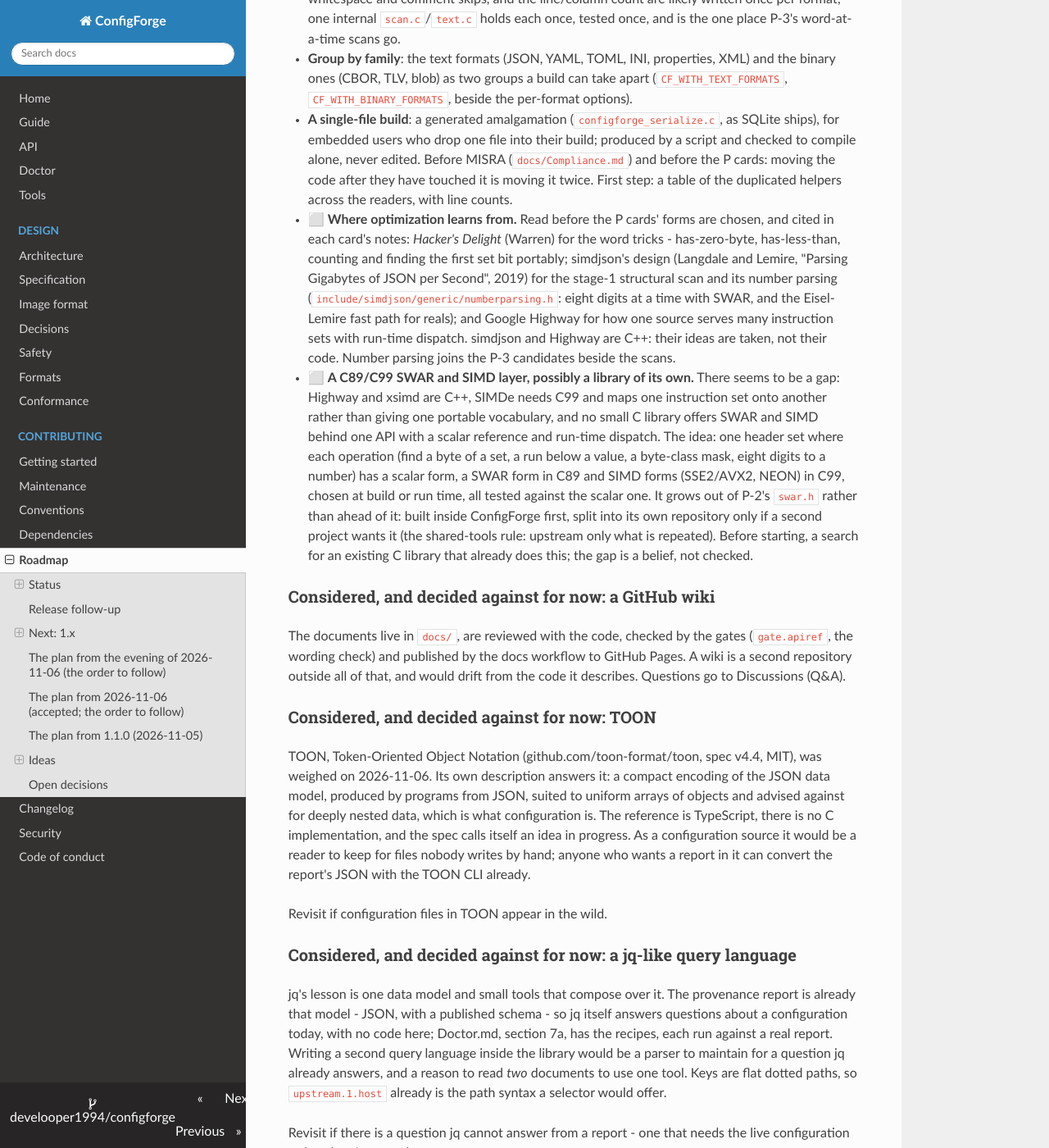
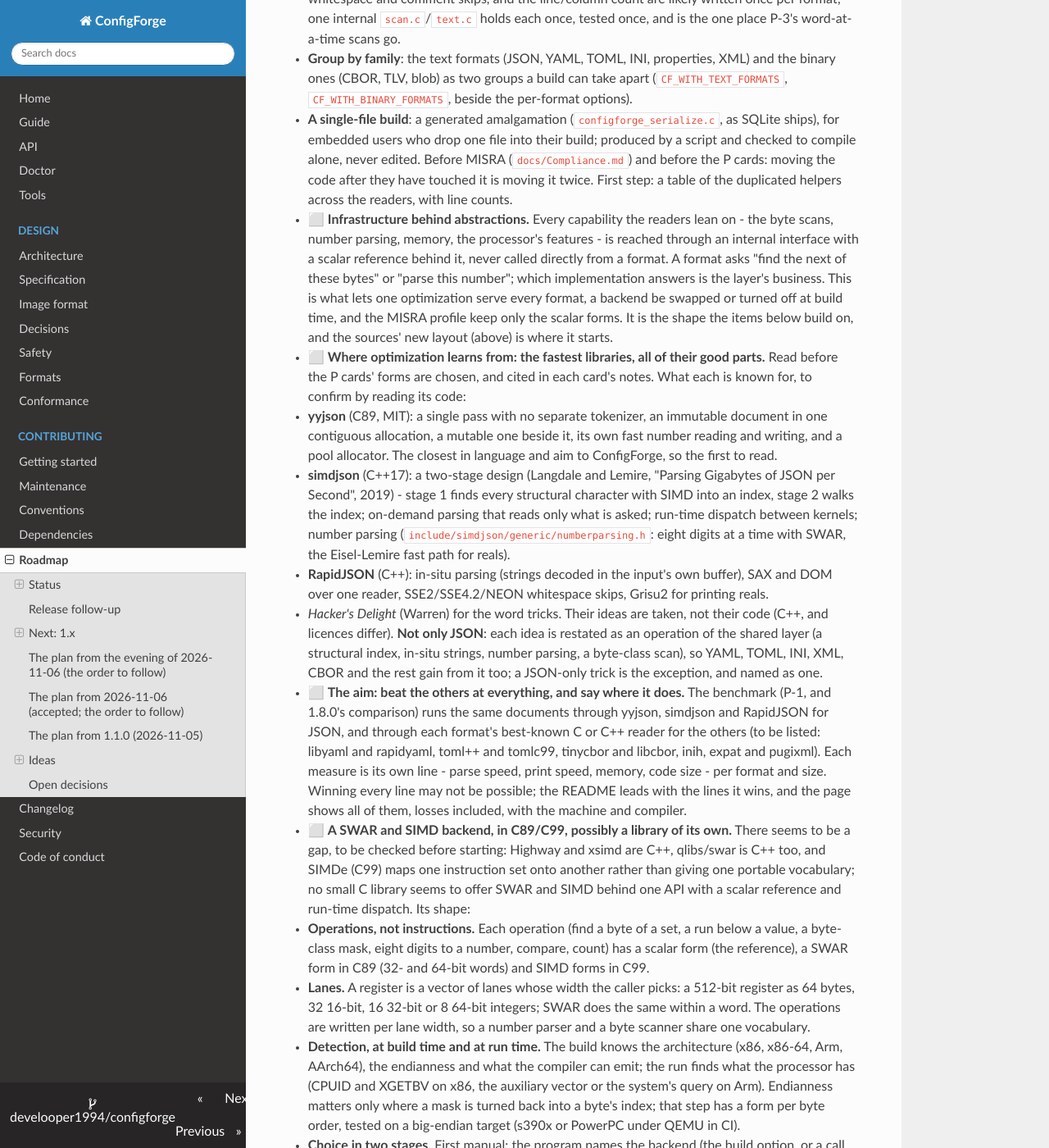
Before and after one commit to develooper1994/configforge, an MkDocs documentation site: the page built from docs/Roadmap.md, in a window 1280 px wide and 1400 px high, scrolled down 19588 px. Shown: the whole window at 82% size. Built offline with MkDocs 1.6.1, drawn with Linux system fonts in a browser that asks for light colours; some of the changed text lies outside the part shown.

Commit message:
Roadmap: infrastructure behind abstractions, the fastest libraries' good parts for every format, the aim against them, and the SWAR and SIMD backend's shape

```diff
--- a/docs/Roadmap.md
+++ b/docs/Roadmap.md
@@ -1009,31 +1009,91 @@ first user meets. In the order proposed:
   Before MISRA (`docs/Compliance.md`) and before the P cards: moving the
   code after they have touched it is moving it twice. First step: a
   table of the duplicated helpers across the readers, with line counts.
-* ⬜ **Where optimization learns from.** Read before the P cards' forms
-  are chosen, and cited in each card's notes: *Hacker's Delight*
-  (Warren) for the word tricks - has-zero-byte, has-less-than, counting
-  and finding the first set bit portably; simdjson's design (Langdale
-  and Lemire, "Parsing Gigabytes of JSON per Second", 2019) for the
-  stage-1 structural scan and its number parsing
-  (`include/simdjson/generic/numberparsing.h`: eight digits at a time
-  with SWAR, and the Eisel-Lemire fast path for reals); and Google
-  Highway for how one source serves many instruction sets with run-time
-  dispatch. simdjson and Highway are C++: their ideas are taken, not
-  their code. Number parsing joins the P-3 candidates beside the scans.
-* ⬜ **A C89/C99 SWAR and SIMD layer, possibly a library of its own.**
-  There seems to be a gap: Highway and xsimd are C++, SIMDe needs C99
-  and maps one instruction set onto another rather than giving one
-  portable vocabulary, and no small C library offers SWAR and SIMD
-  behind one API with a scalar reference and run-time dispatch. The
-  idea: one header set where each operation (find a byte of a set, a
-  run below a value, a byte-class mask, eight digits to a number) has a
-  scalar form, a SWAR form in C89 and SIMD forms (SSE2/AVX2, NEON) in
-  C99, chosen at build or run time, all tested against the scalar one.
+* ⬜ **Infrastructure behind abstractions.** Every capability the
+  readers lean on - the byte scans, number parsing, memory, the
+  processor's features - is reached through an internal interface with
+  a scalar reference behind it, never called directly from a format.
+  A format asks "find the next of these bytes" or "parse this number";
+  which implementation answers is the layer's business. This is what
+  lets one optimization serve every format, a backend be swapped or
+  turned off at build time, and the MISRA profile keep only the scalar
+  forms. It is the shape the items below build on, and the sources'
+  new layout (above) is where it starts.
+* ⬜ **Where optimization learns from: the fastest libraries, all of
+  their good parts.** Read before the P cards' forms are chosen, and
+  cited in each card's notes. What each is known for, to confirm by
+  reading its code:
+  * **yyjson** (C89, MIT): a single pass with no separate tokenizer, an
+    immutable document in one contiguous allocation, a mutable one
+    beside it, its own fast number reading and writing, and a pool
+    allocator. The closest in language and aim to ConfigForge, so the
+    first to read.
+  * **simdjson** (C++17): a two-stage design (Langdale and Lemire,
+    "Parsing Gigabytes of JSON per Second", 2019) - stage 1 finds every
+    structural character with SIMD into an index, stage 2 walks the
+    index; on-demand parsing that reads only what is asked; run-time
+    dispatch between kernels; number parsing
+    (`include/simdjson/generic/numberparsing.h`: eight digits at a time
+    with SWAR, the Eisel-Lemire fast path for reals).
+  * **RapidJSON** (C++): in-situ parsing (strings decoded in the
+    input's own buffer), SAX and DOM over one reader, SSE2/SSE4.2/NEON
+    whitespace skips, Grisu2 for printing reals.
+  * *Hacker's Delight* (Warren) for the word tricks.
+  Their ideas are taken, not their code (C++, and licences differ).
+  **Not only JSON**: each idea is restated as an operation of the
+  shared layer (a structural index, in-situ strings, number parsing,
+  a byte-class scan), so YAML, TOML, INI, XML, CBOR and the rest gain
+  from it too; a JSON-only trick is the exception, and named as one.
+* ⬜ **The aim: beat the others at everything, and say where it does.**
+  The benchmark (P-1, and 1.8.0's comparison) runs the same documents
+  through yyjson, simdjson and RapidJSON for JSON, and through each
+  format's best-known C or C++ reader for the others (to be listed:
+  libyaml and rapidyaml, toml++ and tomlc99, tinycbor and libcbor,
+  inih, expat and pugixml). Each measure is its own line - parse speed,
+  print speed, memory, code size - per format and size. Winning every
+  line may not be possible; the README leads with the lines it wins,
+  and the page shows all of them, losses included, with the machine and
+  compiler.
+* ⬜ **A SWAR and SIMD backend, in C89/C99, possibly a library of its
+  own.** There seems to be a gap, to be checked before starting: Highway
+  and xsimd are C++, qlibs/swar is C++ too, and SIMDe (C99) maps one
+  instruction set onto another rather than giving one portable
+  vocabulary; no small C library seems to offer SWAR and SIMD behind
+  one API with a scalar reference and run-time dispatch. Its shape:
+  * **Operations, not instructions.** Each operation (find a byte of a
+    set, a run below a value, a byte-class mask, eight digits to a
+    number, compare, count) has a scalar form (the reference), a SWAR
+    form in C89 (32- and 64-bit words) and SIMD forms in C99.
+  * **Lanes.** A register is a vector of lanes whose width the caller
+    picks: a 512-bit register as 64 bytes, 32 16-bit, 16 32-bit or 8
+    64-bit integers; SWAR does the same within a word. The operations
+    are written per lane width, so a number parser and a byte scanner
+    share one vocabulary.
+  * **Detection, at build time and at run time.** The build knows the
+    architecture (x86, x86-64, Arm, AArch64), the endianness and what
+    the compiler can emit; the run finds what the processor has (CPUID
+    and XGETBV on x86, the auxiliary vector or the system's query on
+    Arm). Endianness matters only where a mask is turned back into a
+    byte's index; that step has a form per byte order, tested on a
+    big-endian target (s390x or PowerPC under QEMU in CI).
+  * **Choice in two stages.** First manual: the program names the
+    backend (the build option, or a call at start-up), on the
+    assumption that the programmer knows the target. Then automatic:
+    the best the processor has, falling back in order - AVX-512, AVX2,
+    SSE4.2, SSE2 on x86; SVE, NEON on Arm - then SWAR, then scalar.
+  * **Every part on or off at build time.** `CF_WITH_SIMD`,
+    `CF_WITH_SWAR`, and one option per instruction set and per lane
+    width, so an embedded build carries only what its target runs, and
+    the MISRA profile carries the scalar forms alone.
+  * **Tested against the scalar form**, every operation, every backend
+    the CI machine has, with the fuzzers comparing them.
+  * **Inspiration**: SIMDe (portable intrinsics in C), xsimd and
+    Highway (one source for many instruction sets; Highway's run-time
+    dispatch), qlibs/swar (the SWAR vocabulary).
   It grows out of P-2's `swar.h` rather than ahead of it: built inside
   ConfigForge first, split into its own repository only if a second
   project wants it (the shared-tools rule: upstream only what is
-  repeated). Before starting, a search for an existing C library that
-  already does this; the gap is a belief, not checked.
+  repeated).
 
 ### Considered, and decided against for now: a GitHub wiki
 
```
